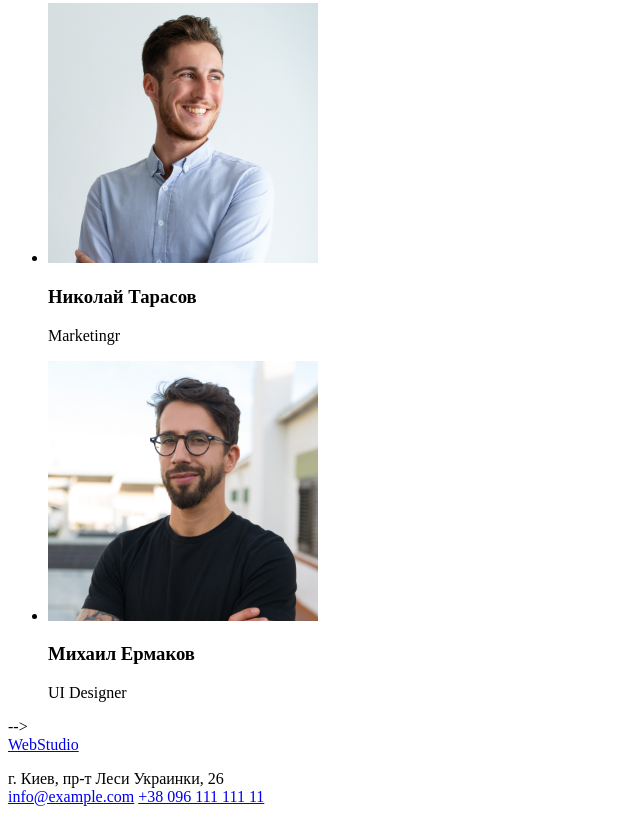
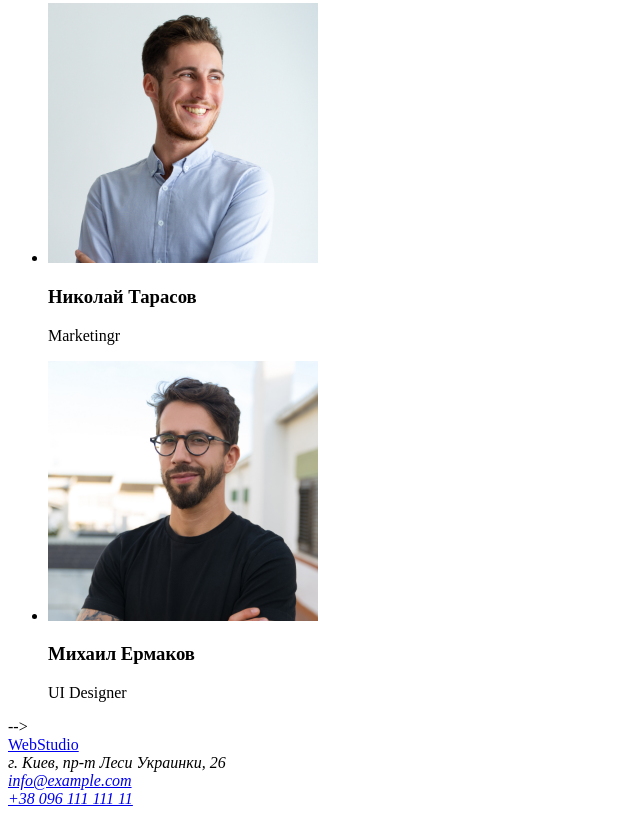
Before and after one commit to JulieJud/goit-markup-hw-01, a plain HTML site: page index.html in a window 1280 px wide. Shown: the part 1704-2526 px from the top of the page, without its empty margins (0-640 px from the left). Drawn offline with Linux system fonts and the light colour scheme.

Commit message:
меняет тег адресс

```diff
--- a/index.html
+++ b/index.html
@@ -131,13 +131,12 @@
         <a href="/">
             WebStudio
         </a>
-
-        <p>
-            г. Киев, пр-т Леси Украинки, 26 <br>
-             <a class="mail" href="maito:info@example.com"> info@example.com</a>
+        <address>
+             г. Киев, пр-т Леси Украинки, 26 <br>
+             <a class="mail" href="maito:info@example.com"> info@example.com</a> <br>
 
              <a class="tel" href="tel:+38096111111"> +38 096 111 111 11</a>
-        </p>
+    </address>
 
 
     </footer>
```
